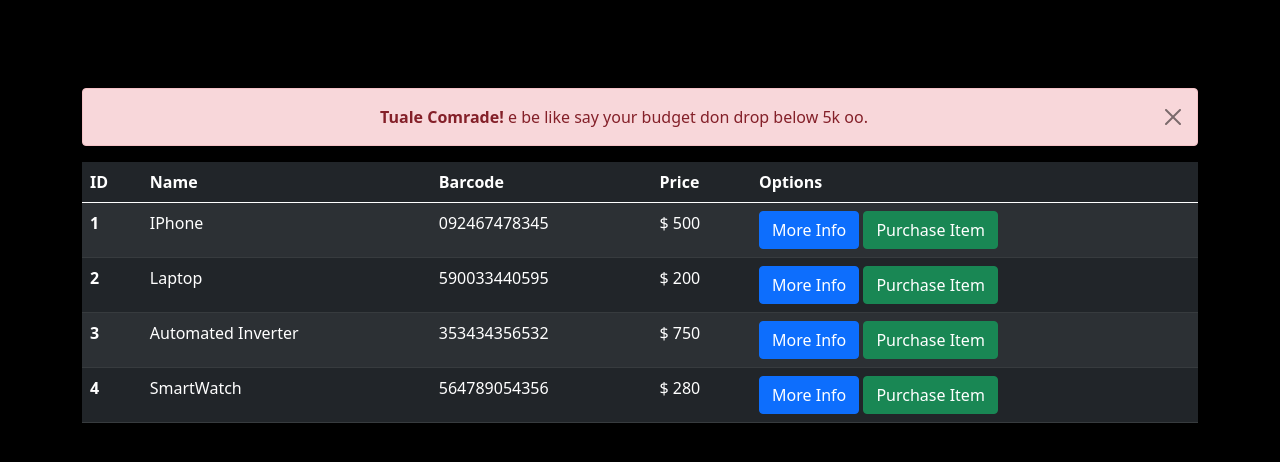
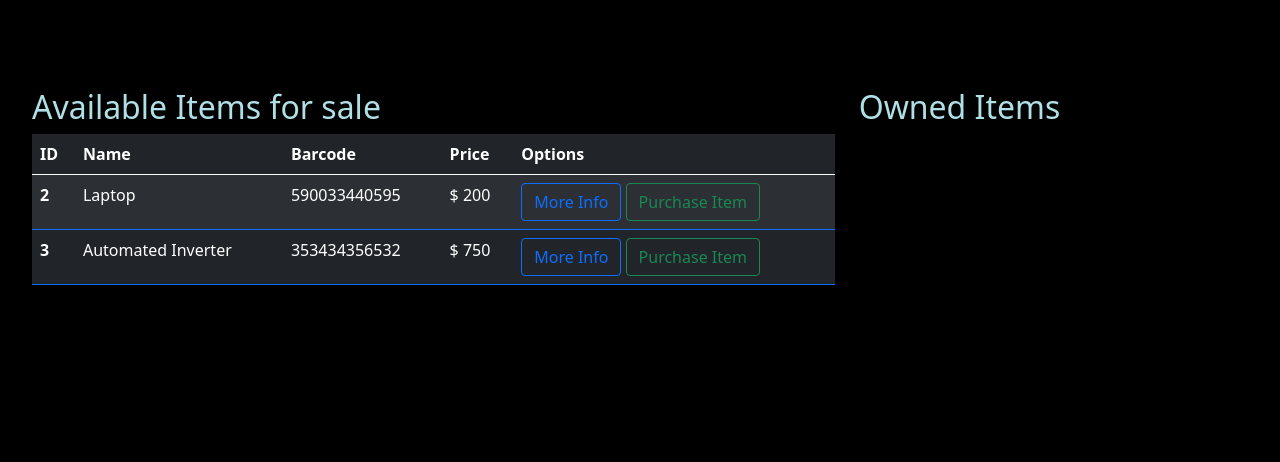
Before and after one commit to Mowa-Gabriels/Flask-CRUDapp, a Flask app: page / in a window 1280 px wide. Shown: the part 56-518 px from the top of the page. Run offline with Flask 2, Linux system fonts and the light colour scheme; a user stored in the database is signed in; data comes from the database, SQL or seed files in the repository; both versions use the stored data as it was after the commit.

Commit message:
Exchange opration(buy/sell)

```diff
--- a/market/forms.py
+++ b/market/forms.py
@@ -32,3 +32,12 @@ class LoginForm(FlaskForm):
     username = StringField(label='Username', validators=[ DataRequired()])
     password = PasswordField(label='Password', validators=[DataRequired()])
     submit = SubmitField()
+
+
+class PurchaseForm(FlaskForm):
+
+    submit = SubmitField(label="Purchase Item")
+
+class SellForm(FlaskForm):
+
+    submit = SubmitField(label="Sell Item")
--- a/market/routes.py
+++ b/market/routes.py
@@ -1,18 +1,65 @@
 
-from flask import render_template, url_for, redirect, flash
-from flask_login import login_user, login_required, logout_user
+from urllib import request
+from flask import render_template, url_for, redirect, flash, request
+from flask_login import current_user, login_user, login_required, logout_user
 from market import app
-from market.forms import LoginForm, RegisterForm
+from market.forms import LoginForm, PurchaseForm, RegisterForm, SellForm
 from market.models import MarketModel, User
 from market import db
 
-@app.route('/')
+@app.route('/', methods=['GET', 'POST'])
 @login_required
 def index():
-    item = MarketModel.query.all()
+    selling_form = SellForm()
+    purchase_form = PurchaseForm()
+    if request.method=="POST":
+
+        #PurchaseLogic
+        purchase_item = request.form.get('purchased_item')
+        p_item_object = MarketModel.query.filter_by(name=purchase_item).first()
+
+        #line20 -36 basically defines if a user can make a purchase based on budget
+        #but then this operation has been sorted on the template using conditional statements but here is another way to execute it
+        #by creating a CAN_PURCHASE method in the models
+
+        if p_item_object:
+            if current_user.can_purchase(p_item_object):
+
+                # p_item_object.owner = current_user.id
+                # current_user.budget -= p_item_object.price
+                # db.session.commit()
+                # the above live of codes was commented out to create a method in the models
+                p_item_object.buy(current_user)
+                flash(f'Congratulations, you purchased {p_item_object.name} for the price of ${p_item_object.price}.', category='primary')
+            else:
+                flash(f"Unfortunately, you don't have enough money to purchase {p_item_object.name} for the price of ${p_item_object.price}.", category='warning')
+
+        #SellingLogic
+        sold_item = request.form.get('sold_item')
+        s_item_object = MarketModel.query.filter_by(name=sold_item).first()
+
+        #line20 -36 basically defines if a user can make a sell based on the item availability in the database
+        #but then this operation has been sorted on the template using conditional statements but here is another way to execute it
+        #by creating a CAN_SELL method in the models
+
+        if s_item_object:
+            if current_user.can_sell(s_item_object):
+
+                # s_item_object.owner = current_user.id
+                # current_user.budget += s_item_object.price
+                # db.session.commit()
+                # the above live of codes was commented out to create a method in the models
+                s_item_object.sell(current_user)
+                flash(f'Congratulations, you sold {s_item_object.name} back to market!')
+            else:
+                flash(f"Something went wrong while trying to sell {s_item_object.name}.")
+        return redirect (url_for('index'))
 
 
-    return render_template('index.html', items=item)
+    if request.method=='GET':
+        item = MarketModel.query.filter_by(owner=None)
+        owned_items = MarketModel.query.filter_by(owner=current_user.id)
+        return render_template('index.html', items=item, purchase_form=purchase_form, owned_items=owned_items, selling_form=selling_form)
 
 
 
@@ -53,7 +100,7 @@ def register():
         db.session.add(user_to_create)
         db.session.commit()
 
-        # moves registered users to login page
+        # redirects registerd users to login page
         # return redirect(url_for('login'))
 
         #to automatically log users in
--- a/market/static/css/main.css
+++ b/market/static/css/main.css
@@ -6,3 +6,12 @@ body {
 nav{
 margin-bottom: 5%;
 }
+
+.modal-content {
+    background-color: black;
+    color: white;
+    }
+.card {
+    background-color: rgb(40, 47, 55);
+
+    }
--- a/market/templates/base.html
+++ b/market/templates/base.html
@@ -63,7 +63,7 @@
       <br/>
 
       {% if current_user.is_authenticated %}
-      {% if current_user.budget < 5000 %}
+          {% if current_user.budget <= 1000 and current_user.budget > 500 %}
 
               <div class="container text-center">
 
@@ -74,7 +74,34 @@
 
               </div>
 
+          {% elif current_user.budget < 0 and current_user.budget >= -200 %}
+
+              <div class="container text-center">
+
+                    <div class="alert alert-danger alert-dismissible fade show" role="alert">
+                        <strong>Uhmm Comrade!</strong> you don broke, your <strong>Buy Now, Pay Later</strong> has been activated
+                        <button type="button" class="btn-close" data-bs-dismiss="alert" aria-label="Close"></button>
+                      </div>
+
+              </div>
+
+
+              {% elif current_user.budget < -200 %}
+
+              <div class="container text-center">
+
+                    <div class="alert alert-danger alert-dismissible fade show" role="alert">
+                        <strong>Alaye wetin now!</strong> sapa don carry you reach BNPL limit, <strong>Purchase Deactivated.</strong>
+                        <button type="button" class="btn-close" data-bs-dismiss="alert" aria-label="Close"></button>
+                      </div>
+
+              </div>
+
+
+
           {% endif %}
+
+
       {% endif %}
       {% block content %}
 
--- /dev/null
+++ b/market/templates/include/item_modal.html
@@ -0,0 +1,80 @@
+
+<!-- InfoModal -->
+<div class="modal fade" id="infoModal-{{item.id}}"
+data-bs-backdrop="static" data-bs-keyboard="false"
+ tabindex="-1" aria-labelledby="infoModalLabel" aria-hidden="true">
+    <div class="modal-dialog">
+      <div class="modal-content">
+        <div class="modal-header">
+          <h5 class="modal-title" id="infoModalLabel">
+
+            {{item.name}}
+
+        </h5>
+          <button type="button" class="btn-close"
+           data-bs-dismiss="modal" aria-label="Close">
+        </button>
+        </div>
+        <div class="modal-body">
+         {{item.description}}
+        </div>
+        <div class="modal-footer">
+          <button type="button" class="btn btn-secondary"
+          data-bs-dismiss="modal">Close</button>
+
+        </div>
+      </div>
+    </div>
+  </div>
+
+
+
+
+<!-- PurchaseModal -->
+<div class="modal fade" id="purchaseModal-{{item.id}}"
+data-bs-backdrop="static" data-bs-keyboard="false"
+ tabindex="-1" aria-labelledby="purchaseModalLabel" aria-hidden="true">
+    <div class="modal-dialog">
+      <div class="modal-content">
+        <div class="modal-header">
+          <h5 class="modal-title" id="purchaseModalLabel">
+
+            {{item.name}}
+
+        </h5>
+          <button type="button" class="btn-close"
+           data-bs-dismiss="modal" aria-label="Close">
+        </button>
+        </div>
+        <div class="modal-body">
+            <form method="POST">
+                    {{purchase_form.hidden_tag()}}
+
+                    <h4 class="text-center">
+                        Are you sure you want to buy {{item.name}} for ${{item.price}}
+                    </h4>
+                    <h6 class="text-center">
+                    By clicking <strong>Purchase</strong>, you will purchase this item.
+                    </h6>
+                    <br>
+                    <div class="text-center">
+
+                    <input id="purchased_item" name="purchased_item" type="hidden" value="{{item.name}}">
+
+                    {% if current_user.budget < -200 %}
+                    {{purchase_form.submit(class="btn btn-outline-success btn-block disabled")}}
+                    {% else %}
+                    {{purchase_form.submit(class="btn btn-outline-success btn-block")}}
+                    {% endif %}
+
+                    </div>
+            </form>
+        </div>
+        <div class="modal-footer">
+          <button type="button" class="btn btn-secondary"
+          data-bs-dismiss="modal">Close</button>
+
+        </div>
+      </div>
+    </div>
+  </div>
--- a/market/templates/include/messages.html
+++ b/market/templates/include/messages.html
@@ -1,3 +1,5 @@
+<div class="container">
+
     {% with messages = get_flashed_messages(with_categories=true) %}
     {% if messages %}
 
@@ -10,3 +12,4 @@
 
     {% endif %}
     {% endwith %}
+  </div>
--- a/market/templates/index.html
+++ b/market/templates/index.html
@@ -6,13 +6,16 @@
 
 {% block content %}
 
-<div class="container">
 
 
   {% include 'include/messages.html' %}
 
 
-<table class="table table-dark table-striped">
+
+<div class="row" style="margin-left:20px; margin-right:20px">
+  <div class="col-8">
+    <h2>Available Items for sale</h2>
+        <table class="table table-dark border-primary table-striped">
             <thead>
                 <tr>
                   <th scope="col">ID</th>
@@ -24,18 +27,43 @@
               </thead>
               <tbody>
                 {% for item in items %}
+                {% include 'include/item_modal.html' %}
                 <tr>
                   <th scope="row">{{item.id}}</th>
                   <td>{{item.name}}</td>
                   <td>{{item.barcode}}</td>
                   <td>$ {{item.price}}</td>
-          <td><a class="btn btn-primary" href='/market/{{item.id}}' role="button">More Info</a>
-            <button type="button" class="btn btn-success">Purchase Item</button></td>
+                  <td><button type="button" class="btn btn-outline-primary" data-bs-toggle="modal" data-bs-target="#infoModal-{{item.id}}">
+                    More Info
+                  </button>
+                    <button type="button" class="btn btn-outline-success" data-bs-toggle="modal" data-bs-target="#purchaseModal-{{item.id}}">Purchase Item</button></td>
                 </tr>
                 {% endfor %}
 
               </tbody>
           </table>
+  </div>
+  <div class="col-4">
+
+    <h2>Owned Items</h2>
+
+
+          <tbody>
+            {% for item in owned_items %}
+            {% include 'include/owned_modals.html' %}
+            <div class="card border-primary mb-3" style="max-width: 18rem;">
+              <div class="card-header">$ {{item.price}}</div>
+              <div class="card-body text-primary">
+                <h5 class="card-title">{{item.name}}</h5>
+                <p class="card-text">{{item.description}}</p>
+
+                <button type="button" class="btn btn-outline-success" data-bs-toggle="modal" data-bs-target="#sellModal-{{item.id}}">Sell Item</button></td>
+
+              </div>
+            </div>
+            {% endfor %}
+
+</div>
 
 </div>
 
```
Also changed, not shown: market/models.py (+14 -0 lines), market/templates/include/owned_modals.html (added, +44 -0 lines), market/market.db. Lines whose indentation alone changed are shown as unchanged.
